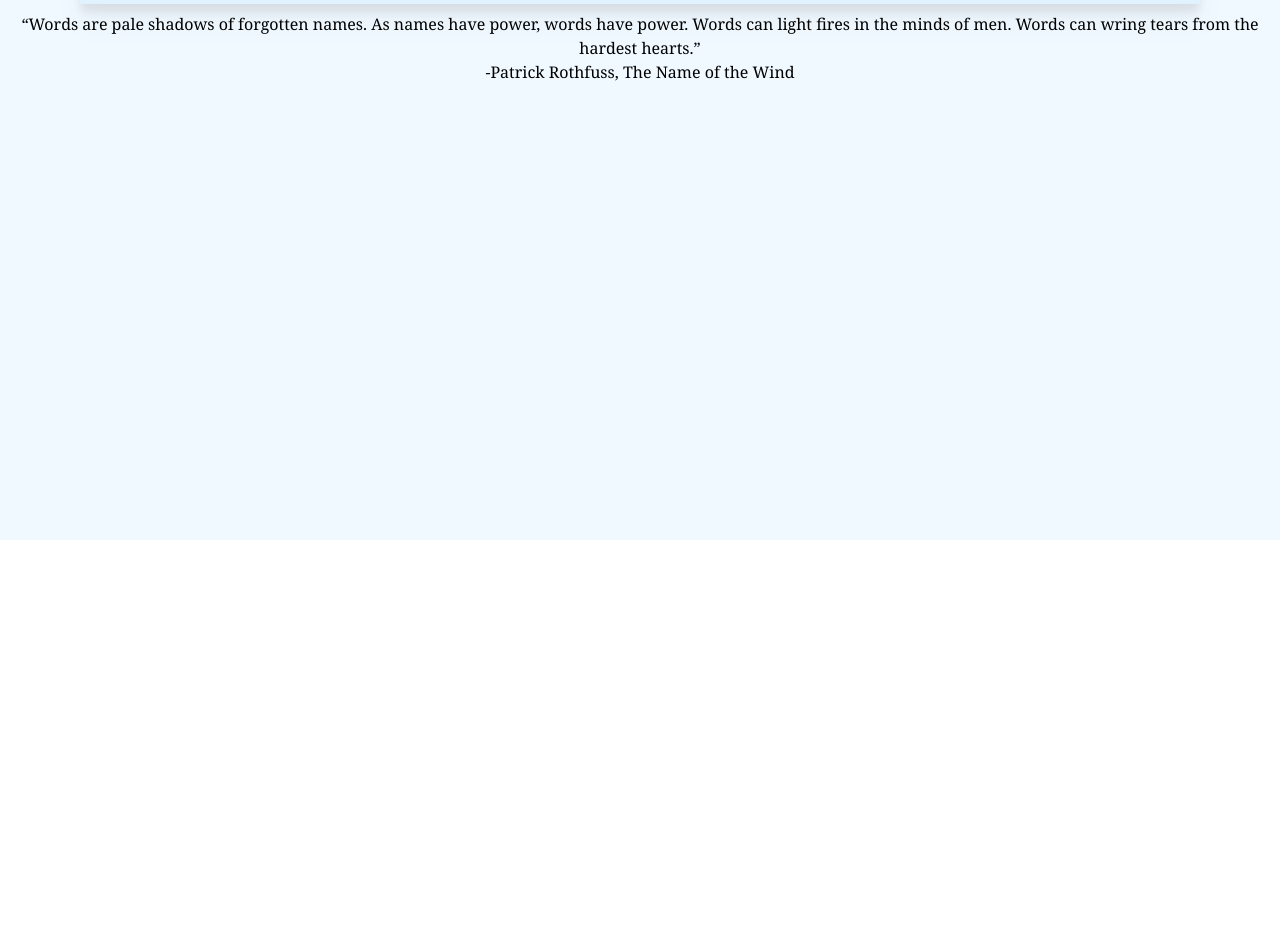
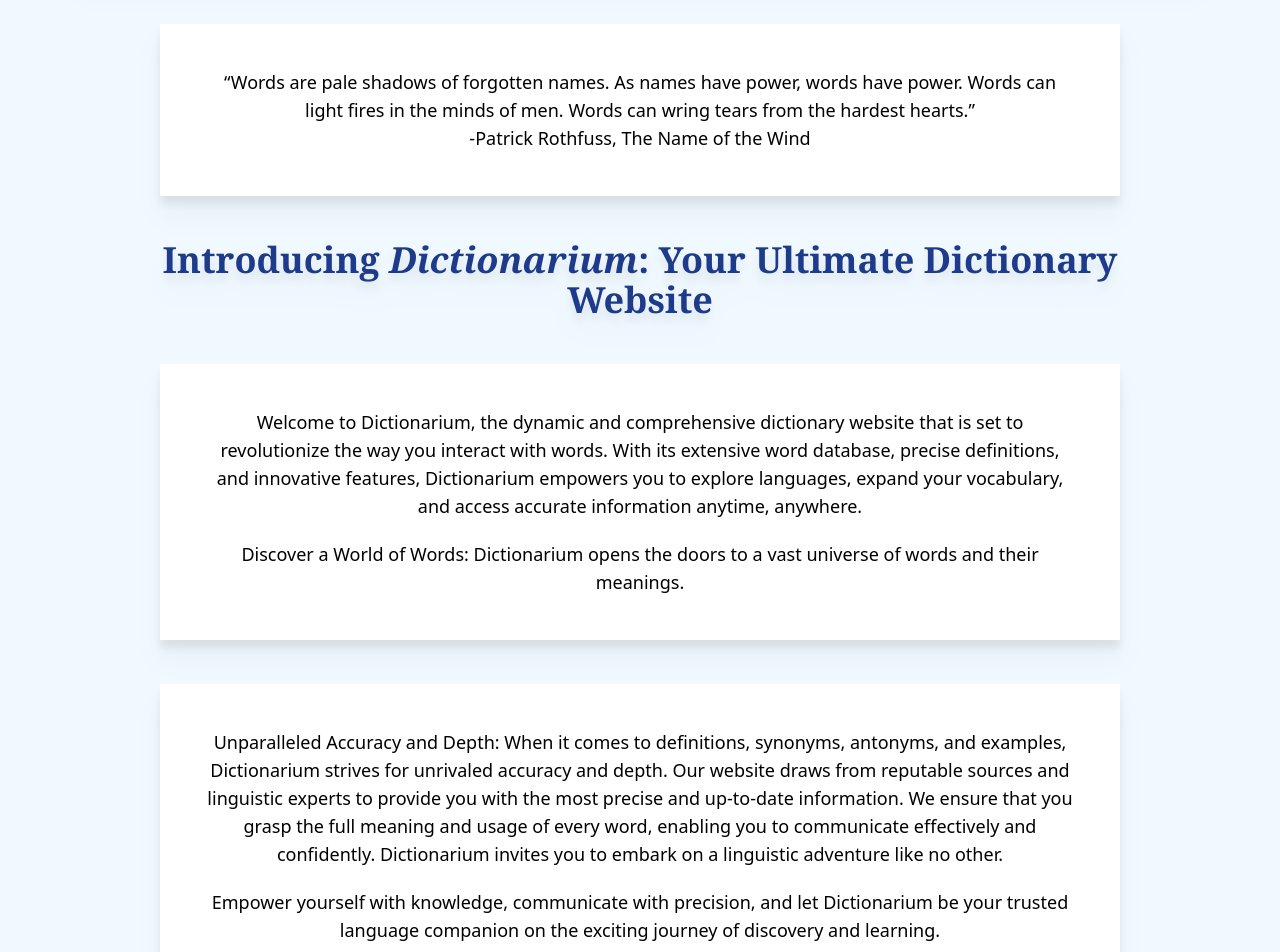
Before and after one commit to saragagg/Dictionarium-app, a React (Create React App) app in the folder dictionarium-app/: page / in a window 1280 px wide. Shown: the part 260-1212 px from the top of the page. Before the commit the page ends 800 px from the top, so only its background shows below. Built offline with nearby package versions, Linux system fonts and the light colour scheme; the HTML template or start-up script is replaced by a standard one.

Commit message:
completed css for the homepage component

```diff
--- a/dictionarium-app/src/App.js
+++ b/dictionarium-app/src/App.js
@@ -10,7 +10,7 @@
   const [showWord, setShowWord] = useState(false)
 
   return (
-    <div className="h-screen bg-sky-50 font-serif text-center">
+    <div className="bg-sky-50 font-serif text-center">
         <Header />
         <SearchBar selectedWord={selectedWord} setSelectedWord={setSelectedWord} setShowWord={setShowWord}/>
         {!showWord && <HomePage />}
--- a/dictionarium-app/src/Components/Header.jsx
+++ b/dictionarium-app/src/Components/Header.jsx
@@ -2,7 +2,7 @@
 
 const Header = () => {
     return (
-        <h1 className="text-7xl text-center text-blue-900 font-bold hover:text-blue-900/75 hover:underline py-14" >Dictionarium.</h1>
+        <h1 className="text-4xl md:text-7xl ld:text-9xl text-center text-blue-900 font-bold hover:text-blue-900/75 hover:underline py-10" >Dictionarium.</h1>
     )
 }
 
--- a/dictionarium-app/src/Components/HomePage.jsx
+++ b/dictionarium-app/src/Components/HomePage.jsx
@@ -1,11 +1,49 @@
+const HomePage = () => {
+  return (
+    <div className="pb-10 mx-1 md:mx-40 ld:mx-90">
+      <div className="bg-white mt-11 p-11 drop-shadow-xl">
+        <h3 className="font-sans text-lg">
+          “Words are pale shadows of forgotten names. As names have power, words
+          have power. Words can light fires in the minds of men. Words can wring
+          tears from the hardest hearts.”
+          <p>-Patrick Rothfuss, The Name of the Wind</p>
+        </h3>
+      </div>
 
-const HomePage = () => {
+        <p className="text-3xl md:text-4xl ld:text-8xl my-11 drop-shadow-xl text-center text-blue-900 font-bold">
+          <h3>
+            Introducing <i>Dictionarium</i>: Your Ultimate Dictionary Website
+          </h3>
+        </p>
+        <p className="bg-white mt-5 p-11 drop-shadow-xl">
+          <h4 className="font-sans text-lg">
+            Welcome to Dictionarium, the dynamic and comprehensive dictionary
+            website that is set to revolutionize the way you interact with words.
+            With its extensive word database, precise definitions, and
+            innovative features, Dictionarium empowers you to explore languages,
+            expand your vocabulary, and access accurate information anytime,
+            anywhere. <p className="mt-5">Discover a World of Words: Dictionarium opens the doors to a vast
+            universe of words and their meanings.</p>
+          </h4>
+        </p>
+        <p className="bg-white mt-11 p-11 drop-shadow-xl">
+          <h4 className="font-sans text-lg">
+            Unparalleled Accuracy and Depth: When it comes to definitions,
+            synonyms, antonyms, and examples, Dictionarium strives for unrivaled
+            accuracy and depth. Our website draws from reputable sources and
+            linguistic experts to provide you with the most precise and
+            up-to-date information. We ensure that you grasp the full meaning
+            and usage of every word, enabling you to communicate effectively and
+            confidently. Dictionarium invites you to embark on a linguistic adventure like no
+            other.
+            <p className="mt-5">Empower yourself with knowledge, communicate with
+            precision, and let Dictionarium be your trusted language companion
+            on the exciting journey of discovery and learning.</p>
+          </h4>
+        </p>
 
-    return (
-        <h3>“Words are pale shadows of forgotten names. As names have power, words have power. Words can light fires in the minds of men. Words can wring tears from the hardest hearts.”
-
-        <p>-Patrick Rothfuss, The Name of the Wind</p></h3>
-    )
-}
+    </div>
+  );
+};
 
 export default HomePage;
```
